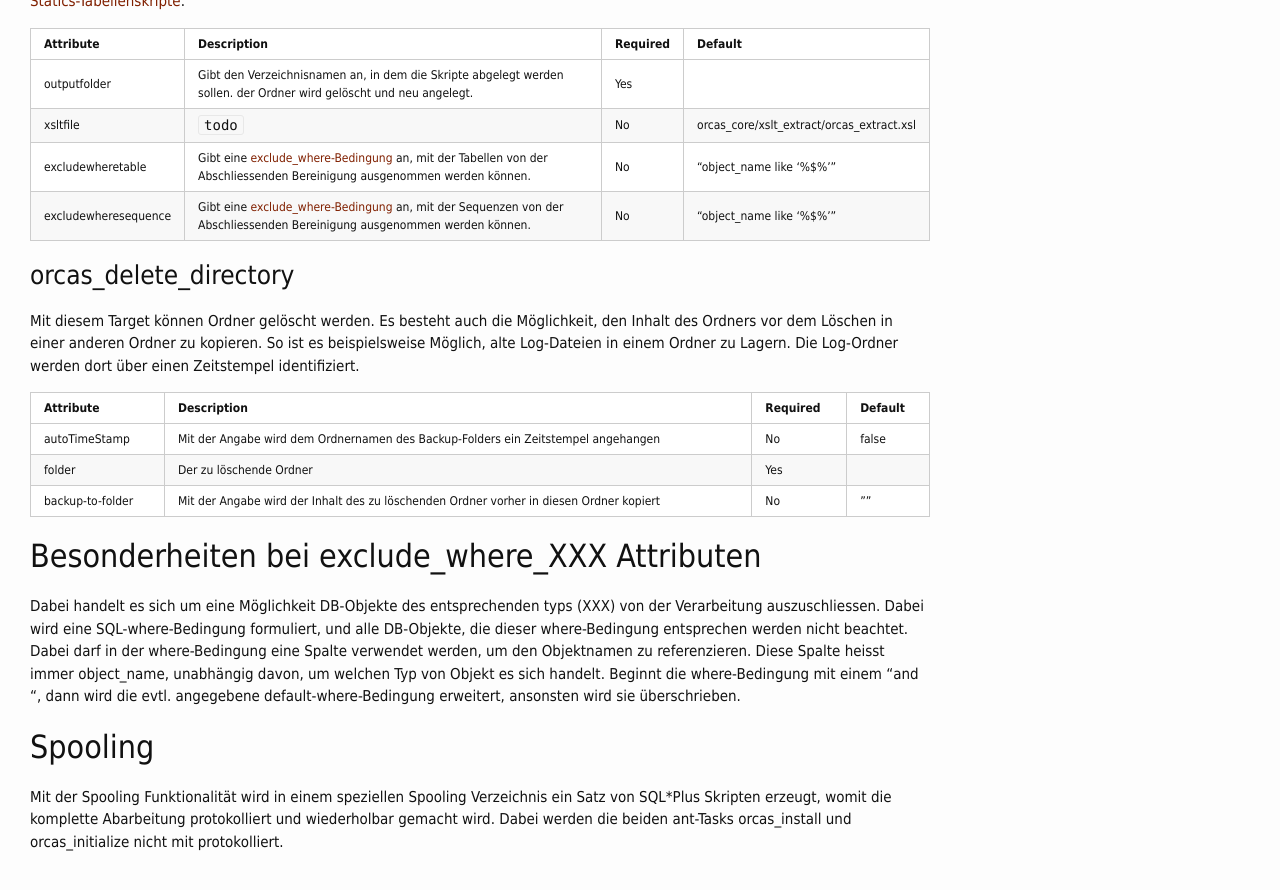
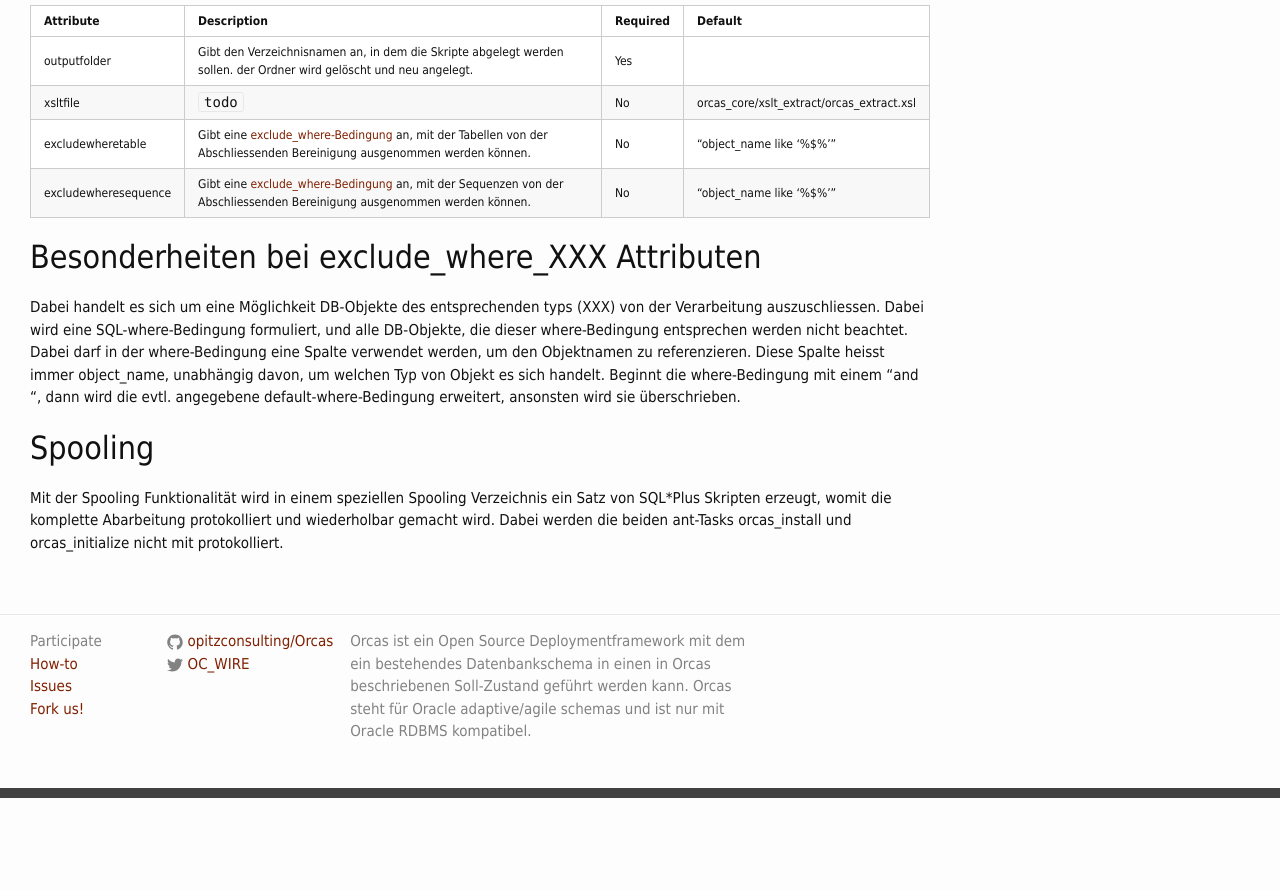
Before and after one commit to opitzconsulting/orcas, a Jekyll site: the page built from _docs/ant-tasks.md, in a window 1280 px wide and 900 px high, scrolled down 8520 px. Shown: the top 890 px of the window. Built offline with Jekyll 4.4.1, drawn with Linux system fonts in a browser that asks for light colours; after the commit the page ends 9318 px from its top, so only the background shows below that; some of the changed text lies outside the part shown.

Commit message:
orcas documentation

```diff
--- a/_docs/ant-tasks.md
+++ b/_docs/ant-tasks.md
@@ -16,25 +16,24 @@
   <li>
     <ul class="ant-tasks-contents">
       <li><a href="#general">Allgemeine Attribute</a></li>
-      <li><a href="#exe_script">orcas_execute_script</a></li>
-      <li><a href="#exe_scripts">orcas_execute_scripts</a></li>
-      <li><a href="#exe_ots">orcas_execute_one_time_scripts</a></li>
-      <li><a href="#exe_statics">orcas_execute_statics</a></li>
-      <li><a href="#drop_repl">orcas_drop_replaceables</a></li>
-      <li><a href="#drop_java">orcas_drop_java</a></li>
-      <li><a href="#kill_jobs">orcas_kill_jobs</a></li>
-      <li><a href="#comp">orcas_compile_db_objects</a></li>
-      <li><a href="#update">orcas_update_data</a></li>
-      <li><a href="#clean">orcas_clean_tables</a></li>
-      <li><a href="#initialize">orcas_initialize</a></li>
-      <li><a href="#grant">orcas_grant</a></li>
-      <li><a href="#install">orcas_install</a></li>
-      <li><a href="#check">orcas_check_connection</a></li>
-      <li><a href="#extract">orcas_extract</a></li>
-      <li><a href="#del_dir">orcas_delete_directory</a></li>
+      <li><a href="#orcas_execute_script">orcas_execute_script</a></li>
+      <li><a href="#orcas_execute_scripts">orcas_execute_scripts</a></li>
+      <li><a href="#orcas_execute_one_time_scripts">orcas_execute_one_time_scripts</a></li>
+      <li><a href="#orcas_execute_statics">orcas_execute_statics</a></li>
+      <li><a href="#orcas_drop_replaceables">orcas_drop_replaceables</a></li>
+      <li><a href="#orcas_drop_java">orcas_drop_java</a></li>
+      <li><a href="#orcas_kill_jobs">orcas_kill_jobs</a></li>
+      <li><a href="#orcas_compile_db_objects">orcas_compile_db_objects</a></li>
+      <li><a href="#orcas_update_data">orcas_update_data</a></li>
+      <li><a href="#orcas_clean_tables">orcas_clean_tables</a></li>
+      <li><a href="#orcas_initialize">orcas_initialize</a></li>
+      <li><a href="#orcas_grant">orcas_grant</a></li>
+      <li><a href="#orcas_install">orcas_install</a></li>
+      <li><a href="#orcas_check_connection">orcas_check_connection</a></li>
+      <li><a href="#orcas_extract">orcas_extract</a></li>
     </ul>
   </li>
-  <li><a href="#particularity">Besonderheiten bei exclude_where_XXX Attributen</a></li>
+  <li><a href="#exclude_where">Besonderheiten bei exclude_where_XXX Attributen</a></li>
   <li><a href="#spool">Spooling</a></li>
 </ul>
 
@@ -115,7 +114,7 @@
 |tmpfolder|Gibt ein Verzeichnis an, in dem die Skriptverwaltung temporäre Dateien ablegen soll.|Yes|${orcas.default_tmpfolder}|
 |jdbcurl  |Wird für JDBC-Zugriffe verwendet, ist in allen Tasks vorhanden, wird aber bisher nur von einigen genutzt. Wenn der angegebene Default-Wert auch nicht gesetzt ist, dann wird die URL über den tnsname gesetzt, dabei wird der OCI-Treiber verwendet ("jdbc:oracle:oci:@tnsname") der aber oft zu Problemen führt, daher wird empfohlen den Parameter auf eine ULR mit thin-Treiber zu setzen. |No|${orcas.default_jdbcurl}|
 
-<a name="exe_script"/>
+<a name="orcas_execute_script"/>
 
 ###orcas_execute_script
 
@@ -133,7 +132,7 @@
 |logname  |Gibt einen Namen an, der für Logausgaben verwendet wird. Wenn die [Spooling]({{site.baseurl}}/docs/ant-tasks/#spool) Funktion genutz wird ist dieser Name eine Pflichtangabe und muss dann für jeden Taskaufruf unterschiedlich sein.|No||
 |autotimestamp|Falls der Buildvorgang geloggt wird, kann mit der Angabe des automatischen Zeitstempels der Spooling-Folder mit einem Zeitstempel versehen werden. So werden ältere Spools nicht überschrieben.|No|false|
 
-<a name="exe_scripts"/>
+<a name="orcas_execute_scripts"/>
 
 ###orcas_execute_scripts
 
@@ -153,7 +152,7 @@
 |logname  |Gibt einen Namen an, der für Logausgaben verwendet wird. Wenn die [Spooling]({{site.baseurl}}/docs/ant-tasks/#spool) Funktion genutz wird ist dieser Name eine Pflichtangabe und muss dann für jeden Taskaufruf unterschiedlich sein.|No||
 |autotimestamp|Falls der Buildvorgang geloggt wird, kann mit der Angabe des automatischen Zeitstempels der Spooling-Folder mit einem Zeitstempel versehen werden. So werden ältere Spools nicht überschrieben.|No|false|
 
-<a name="exe_ots"/>
+<a name="orcas_execute_one_time_scripts"/>
 
 ###orcas_execute_one_time_scripts
 
@@ -173,7 +172,7 @@
 |logname  |Gibt einen Namen an, der für Logausgaben verwendet wird. Ist Plichtangabe, da er auch für die Prüfung ob ein Skript bereits ausgeführt wurde verwendet wird.|Yes||
 |autotimestamp|Falls der Buildvorgang geloggt wird, kann mit der Angabe des automatischen Zeitstempels der Spooling-Folder mit einem Zeitstempel versehen werden. So werden ältere Spools nicht überschrieben.|No|false|
 
-<a name="exe_statics"/>
+<a name="orcas_execute_statics"/>
 
 ###orcas_execute_statics
 
@@ -197,7 +196,7 @@
 |logname|Gibt einen Namen an, der für Logausgaben verwendet wird. Wenn die [Spooling]({{site.baseurl}}/docs/ant-tasks/#spool) Funktion genutz wird ist dieser Name eine Pflichtangabe und muss dann für jeden Taskaufruf unterschiedlich sein.|No||
 |autotimestamp|Falls der Buildvorgang geloggt wird, kann mit der Angabe des automatischen Zeitstempels der Spooling-Folder mit einem Zeitstempel versehen werden. So werden ältere Spools nicht überschrieben.|No|false|
 
-<a name="drop_repl"/>
+<a name="orcas_drop_replaceables"/>
 
 ###orcas_drop_replaceables
 
@@ -212,14 +211,14 @@
 
 |Attribute|Description|Required|Default|
 |---------|-----------|--------|-------|
-|excludewhereview|Gibt eine [exclude_where-Bedingung]({{site.baseurl/docs/ant-tasks/#particularity}}) an, mit der Views vor dem Löschen geschützt werden.|No|"object_name like '%'"|
-|excludewhereobjecttype|Gibt eine [exclude_where-Bedingung]({{site.baseurl/docs/ant-tasks/#particularity}}) an, mit der Object-Types und Collections vor dem Löschen geschützt werden.|No|"object_name like '%'"|
-|excludewherepackage|Gibt eine [exclude_where-Bedingung]({{site.baseurl/docs/ant-tasks/#particularity}}) an, mit der Packages vor dem Löschen geschützt werden.|No|"object_name like '%'"|
-|excludewheretrigger|Gibt eine [exclude_where-Bedingung]({{site.baseurl/docs/ant-tasks/#particularity}}) an, mit der Trigger vor dem Löschen geschützt werden.|No|"object_name like '%'"|
-|excludewherefunction|Gibt eine [exclude_where-Bedingung]({{site.baseurl/docs/ant-tasks/#particularity}}) an, mit der Functions vor dem Löschen geschützt werden.|No|"object_name like '%'"|
-|excludewhereprocedure|Gibt eine [exclude_where-Bedingung]({{site.baseurl/docs/ant-tasks/#particularity}}) an, mit der Procedures vor dem Löschen geschützt werden.|No|"object_name like '%'"|
+|excludewhereview|Gibt eine [exclude_where-Bedingung]({{site.baseurl}}/docs/ant-tasks/#exclude_where) an, mit der Views vor dem Löschen geschützt werden.|No|"object_name like '%'"|
+|excludewhereobjecttype|Gibt eine [exclude_where-Bedingung]({{site.baseurl}}/docs/ant-tasks/#exclude_where) an, mit der Object-Types und Collections vor dem Löschen geschützt werden.|No|"object_name like '%'"|
+|excludewherepackage|Gibt eine [exclude_where-Bedingung]({{site.baseurl}}/docs/ant-tasks/#exclude_where) an, mit der Packages vor dem Löschen geschützt werden.|No|"object_name like '%'"|
+|excludewheretrigger|Gibt eine [exclude_where-Bedingung]({{site.baseurl}}/docs/ant-tasks/#exclude_where) an, mit der Trigger vor dem Löschen geschützt werden.|No|"object_name like '%'"|
+|excludewherefunction|Gibt eine [exclude_where-Bedingung]({{site.baseurl}}/docs/ant-tasks/#exclude_where) an, mit der Functions vor dem Löschen geschützt werden.|No|"object_name like '%'"|
+|excludewhereprocedure|Gibt eine [exclude_where-Bedingung]({{site.baseurl}}/docs/ant-tasks/#exclude_where) an, mit der Procedures vor dem Löschen geschützt werden.|No|"object_name like '%'"|
 
-<a name="drop_java"/>
+<a name="orcas_drop_java"/>
 
 ###orcas_drop_java
 
@@ -227,9 +226,9 @@
 
 |Attribute|Description|Required|Default|
 |---------|-----------|--------|-------|
-|excludewherejava|Gibt eine [exclude_where-Bedingung]({{site.baseurl/docs/ant-tasks/#particularity}}) an, mit der Java-Klassen vor dem Löschen geschützt werden.|No|"name like '%'"|
+|excludewherejava|Gibt eine [exclude_where-Bedingung]({{site.baseurl}}/docs/ant-tasks/#exclude_where) an, mit der Java-Klassen vor dem Löschen geschützt werden.|No|"name like '%'"|
 
-<a name="kill_jobs"/>
+<a name="orcas_kill_jobs"/>
 
 ###orcas_kill_jobs
 
@@ -245,9 +244,9 @@
 
 |Attribute|Description|Required|Default|
 |---------|-----------|--------|-------|
-|excludewherejobwhat|Gibt eine [exclude_where-Bedingung]({{site.baseurl/docs/ant-tasks/#particularity}}) an, mit der Jobs vor dem Löschen geschützt werden. Der object_name bezieht sich dabei auf die "what"-Angabe des Jobs|No|"what like '%'"|
+|excludewherejobwhat|Gibt eine [exclude_where-Bedingung]({{site.baseurl}}/docs/ant-tasks/#exclude_where) an, mit der Jobs vor dem Löschen geschützt werden. Der object_name bezieht sich dabei auf die "what"-Angabe des Jobs|No|"what like '%'"|
 
-<a name="comp"/>
+<a name="orcas_compile_db_objects"/>
 
 ###orcas_compile_db_objects
 
@@ -256,11 +255,11 @@
 |Attribute|Description|Required|Default|
 |---------|-----------|--------|-------|
 |logsinglecompile|Wenn gesetzt, und Spooling verwendet wird, dann wird jeder einzelne compile Befehl protokolliert. Wenn nicht gesetzt, wird ein compile-all Skript protokolliert.|No|false|
-|spoolfolder|Durch setzen dieses Attributes wird das [Spooling]({{site.baseurl/docs/ant-tasks/#spool}}) aktiviert.|No|${orcas.default_spoolfolder}|
-|logname|Gibt einen Namen an, der für Logausgaben verwendet wird. Wenn die [Spooling]({{site.baseurl/docs/ant-tasks/#spool}}) Funktion genutz wird ist dieser Name eine Pflichtangabe und muss dann für jeden Taskaufruf unterschiedlich sein.|No||
+|spoolfolder|Durch setzen dieses Attributes wird das [Spooling]({{site.baseurl}}/docs/ant-tasks/#spool) aktiviert.|No|${orcas.default_spoolfolder}|
+|logname|Gibt einen Namen an, der für Logausgaben verwendet wird. Wenn die [Spooling]({{site.baseurl}}/docs/ant-tasks/#spool) Funktion genutz wird ist dieser Name eine Pflichtangabe und muss dann für jeden Taskaufruf unterschiedlich sein.|No||
 |autotimestamp|Falls der Buildvorgang geloggt wird, kann mit der Angabe des automatischen Zeitstempels der Spooling-Folder mit einem Zeitstempel versehen werden. So werden ältere Spools nicht überschrieben.|No|false|
 
-<a name="update"/>
+<a name="orcas_upate_data"/>
 
 ###orcas_upate_data
 
@@ -273,11 +272,11 @@
 |scriptpostfix|Gibt einen Postfix an, der die auszuführenden Dateien einschränkt.|No|".sql"|
 |scriptfolderrecursive|Gibt an, ob auch die Skripte aus den Unterverzeichnissen ausgeführt werden sollen.|No|false|
 |checkmode|In diesem Modus werden nur die Daten mit den vorhandenen Daten verglichen. Dabei wird nach Abweichungen bei den nur-Insert Spalten gesucht. Die gefundenen Abweichungen werden ausgegeben.|No|false|
-|spoolfolder|Durch setzen dieses Attributes wird das [Spooling]({{site.baseurl/docs/ant-tasks/#spool}}) aktiviert.|No|${orcas.default_spoolfolder}|
-|logname|Gibt einen Namen an, der für Logausgaben verwendet wird. Wenn die [Spooling]({{site.baseurl/docs/ant-tasks/#spool}}) Funktion genutz wird ist dieser Name eine Pflichtangabe und muss dann für jeden Taskaufruf unterschiedlich sein.|No||
+|spoolfolder|Durch setzen dieses Attributes wird das [Spooling]({{site.baseurl}}/docs/ant-tasks/#spool) aktiviert.|No|${orcas.default_spoolfolder}|
+|logname|Gibt einen Namen an, der für Logausgaben verwendet wird. Wenn die [Spooling]({{site.baseurl}}/docs/ant-tasks/#spool) Funktion genutz wird ist dieser Name eine Pflichtangabe und muss dann für jeden Taskaufruf unterschiedlich sein.|No||
 |autotimestamp|Falls der Buildvorgang geloggt wird, kann mit der Angabe des automatischen Zeitstempels der Spooling-Folder mit einem Zeitstempel versehen werden. So werden ältere Spools nicht überschrieben.|No|false|
 
-<a name="clean"/>
+<a name="orcas_clean_tables"/>
 
 ###orcas_clean_tables
 
@@ -285,9 +284,9 @@
 
 |Attribute|Description|Required|Default|
 |---------|-----------|--------|-------|
-|excludewheretable|Gibt eine [exclude_where-Bedingung]({{site.baseurl/docs/ant-tasks/#particularity}}) an, mit der Tabellen von der Abschliessenden Bereinigung ausgenommen werden können.|No|"object_name like '%$%'"|
+|excludewheretable|Gibt eine [exclude_where-Bedingung]({{site.baseurl}}/docs/ant-tasks/#exclude_where) an, mit der Tabellen von der Abschliessenden Bereinigung ausgenommen werden können.|No|"object_name like '%$%'"|
 
-<a name="initialize"/>
+<a name="orcas_initialize"/>
 
 ###orcas_initialize
 
@@ -295,10 +294,10 @@
 
 |Attribute|Description|Required|Default|
 |---------|-----------|--------|-------|
-|extensionfolder|Gibt das Verzeichnis an, in dem die [Extensions]({{site.baseurl/docs/extensions/}}) liegen. Wenn keine Extensions genutzt werden muss extensionfolder auf ein leeres Verzeichnis verweisen.|Yes||
+|extensionfolder|Gibt das Verzeichnis an, in dem die [Extensions]({{site.baseurl}}/docs/extensions/) liegen. Wenn keine Extensions genutzt werden muss extensionfolder auf ein leeres Verzeichnis verweisen.|Yes||
 |extensionparameter|Damit können Parameter an die Extensions (ein Text-Parameter für alle Extensions) übergeben werden.|No||
 
-<a name="grant"/>
+<a name="orcas_grant"/>
 
 ###orcas_grant
 
@@ -308,7 +307,7 @@
 |---------|-----------|--------|-------|
 |user     |Gibt den User an, der die Rechte auf Orcas erhalten soll.|Yes||
 
-<a name="install"/>
+<a name="orcas_install"/>
 
 ###orcas_install
 
@@ -322,13 +321,13 @@
 
 `todo: empty Table in source`
 
-<a name="check"/>
+<a name="orcas_check_connection"/>
 
 ###orcas_check_connection
 
 Dieser ant-Task prüft, ob mit den angegebenen Daten eine Connection aufgebaut werden kann. Die normalen execute_script ant-Tasks prüfen dies nicht (auch nicht wenn failonerror auf true gesetzt wurde). Dieser Task kann aufgerufen werden, ohne vorher Orcas zu installieren oder zu initialisieren.
 
-<a name="extract"/>
+<a name="orcas_extract"/>
 
 ###orcas_extract
 
@@ -338,22 +337,10 @@
 |---------|-----------|--------|-------|
 |outputfolder|Gibt den Verzeichnisnamen an, in dem die Skripte abgelegt werden sollen. der Ordner wird gelöscht und neu angelegt.|Yes||
 |xsltfile|`todo`|No|orcas_core/xslt_extract/orcas_extract.xsl|
-|excludewheretable|Gibt eine [exclude_where-Bedingung]({{site.baseurl/docs/ant-tasks/#particularity}}) an, mit der Tabellen von der Abschliessenden Bereinigung ausgenommen werden können.|No|"object_name like '%$%'"|
-|excludewheresequence|Gibt eine [exclude_where-Bedingung]({{site.baseurl/docs/ant-tasks/#particularity}}) an, mit der Sequenzen von der Abschliessenden Bereinigung ausgenommen werden können.|No|"object_name like '%$%'"|
+|excludewheretable|Gibt eine [exclude_where-Bedingung]({{site.baseurl}}/docs/ant-tasks/#exclude_where) an, mit der Tabellen von der Abschliessenden Bereinigung ausgenommen werden können.|No|"object_name like '%$%'"|
+|excludewheresequence|Gibt eine [exclude_where-Bedingung]({{site.baseurl}}/docs/ant-tasks/#exclude_where) an, mit der Sequenzen von der Abschliessenden Bereinigung ausgenommen werden können.|No|"object_name like '%$%'"|
 
-<a name="del_dir"/>
-
-###orcas_delete_directory
-
-Mit diesem Target können Ordner gelöscht werden. Es besteht auch die Möglichkeit, den Inhalt des Ordners vor dem Löschen in einer anderen Ordner zu kopieren. So ist es beispielsweise Möglich, alte Log-Dateien in einem Ordner zu Lagern. Die Log-Ordner werden dort über einen Zeitstempel identifiziert.
-
-|Attribute|Description|Required|Default|
-|---------|-----------|--------|-------|
-|autoTimeStamp|Mit der Angabe wird dem Ordnernamen des Backup-Folders ein Zeitstempel angehangen|No|false|
-|folder   |Der zu löschende Ordner|Yes||
-|backup-to-folder|Mit der Angabe wird der Inhalt des zu löschenden Ordner vorher in diesen Ordner kopiert|No|""|
-
-<a name="particularity"/>
+<a name="exclude_where"/>
 
 ##Besonderheiten bei exclude_where_XXX Attributen
 
```
Also changed, not shown: _docs/examples.md (+1 -1 lines), _docs/extensions.md (+34 -7 lines).
